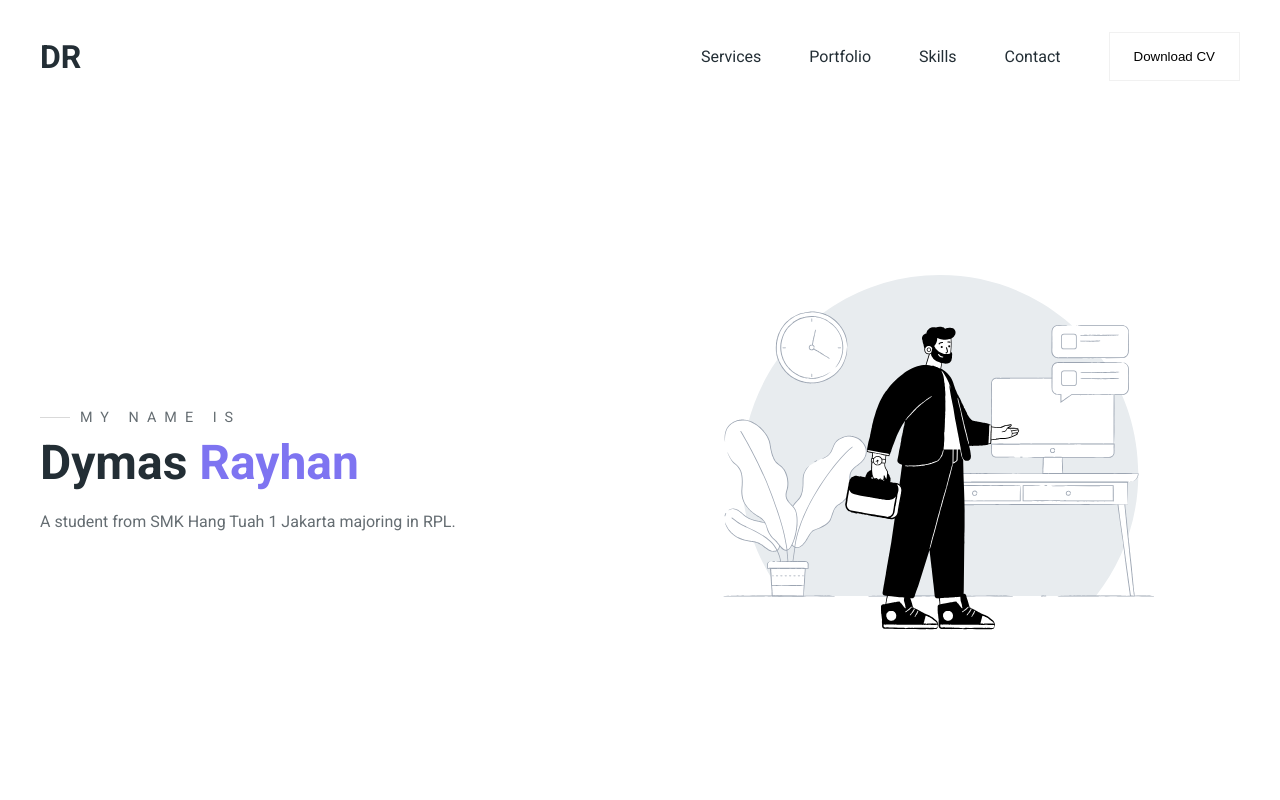
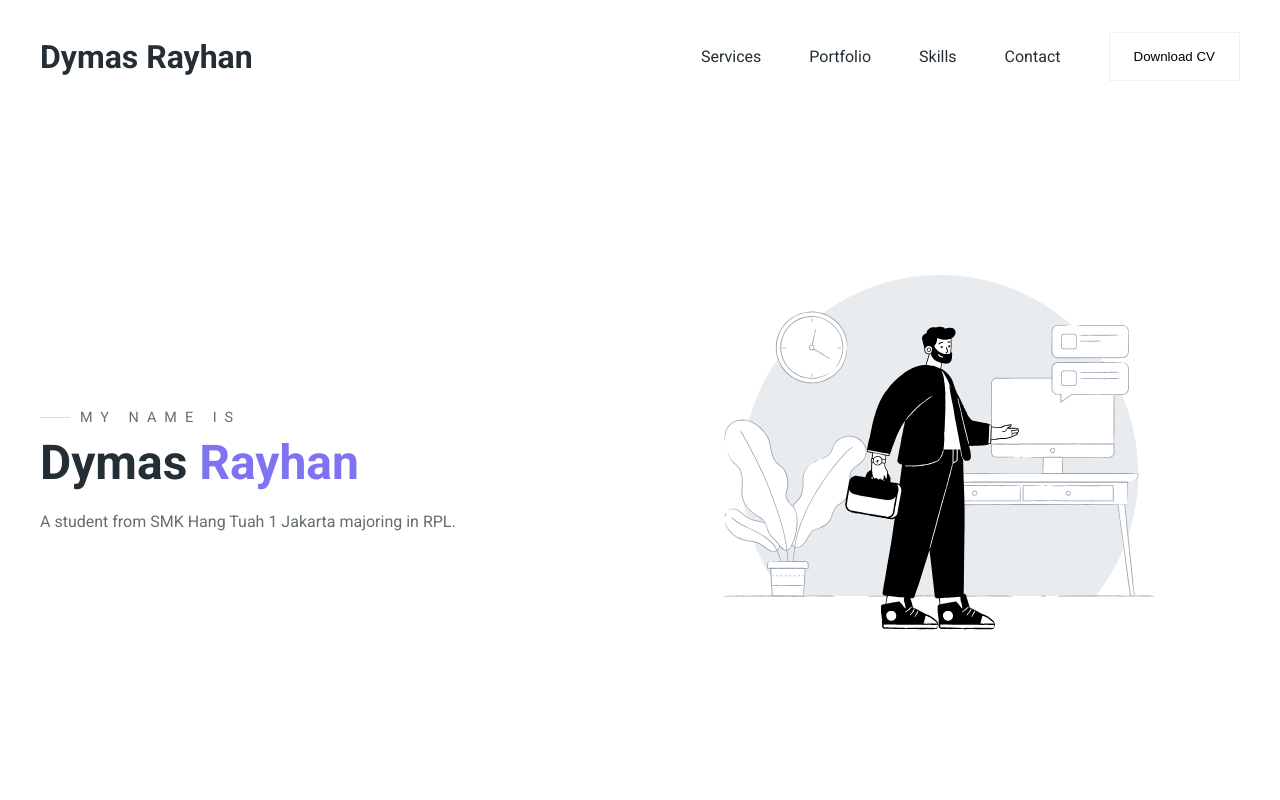
Before and after one commit to DymasStudent/Web-Portofolio-Dymas, a plain HTML site: page index.html in a window 1280 px wide. Shown: the top 800 px of the page. Drawn offline with Linux system fonts and the light colour scheme.

Commit message:
Edited DR

```diff
--- a/index.html
+++ b/index.html
@@ -13,7 +13,7 @@
       <div class="main-container">
         <div class="nav">
           <div class="logo">
-            <a href="/">DR</a>
+            <a href="/">Dymas Rayhan</a>
           </div>
 
           <nav>
```
